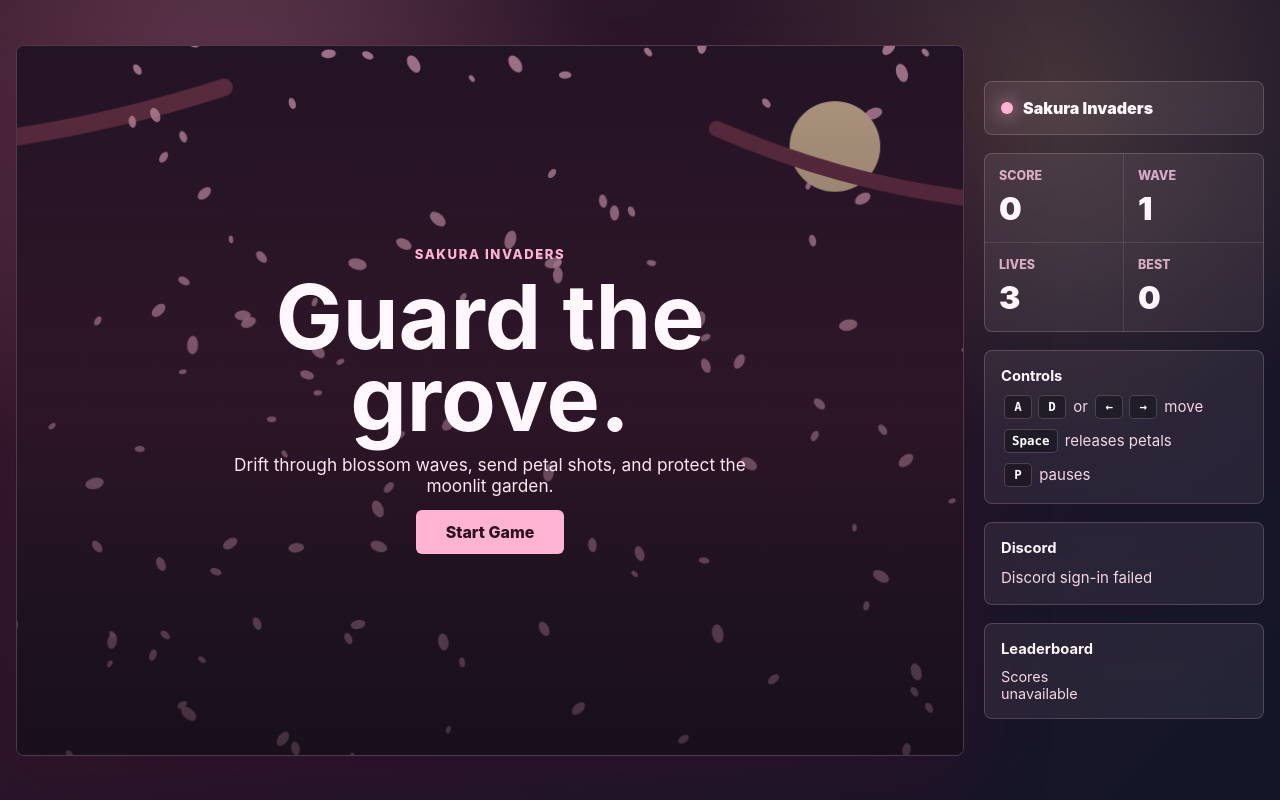
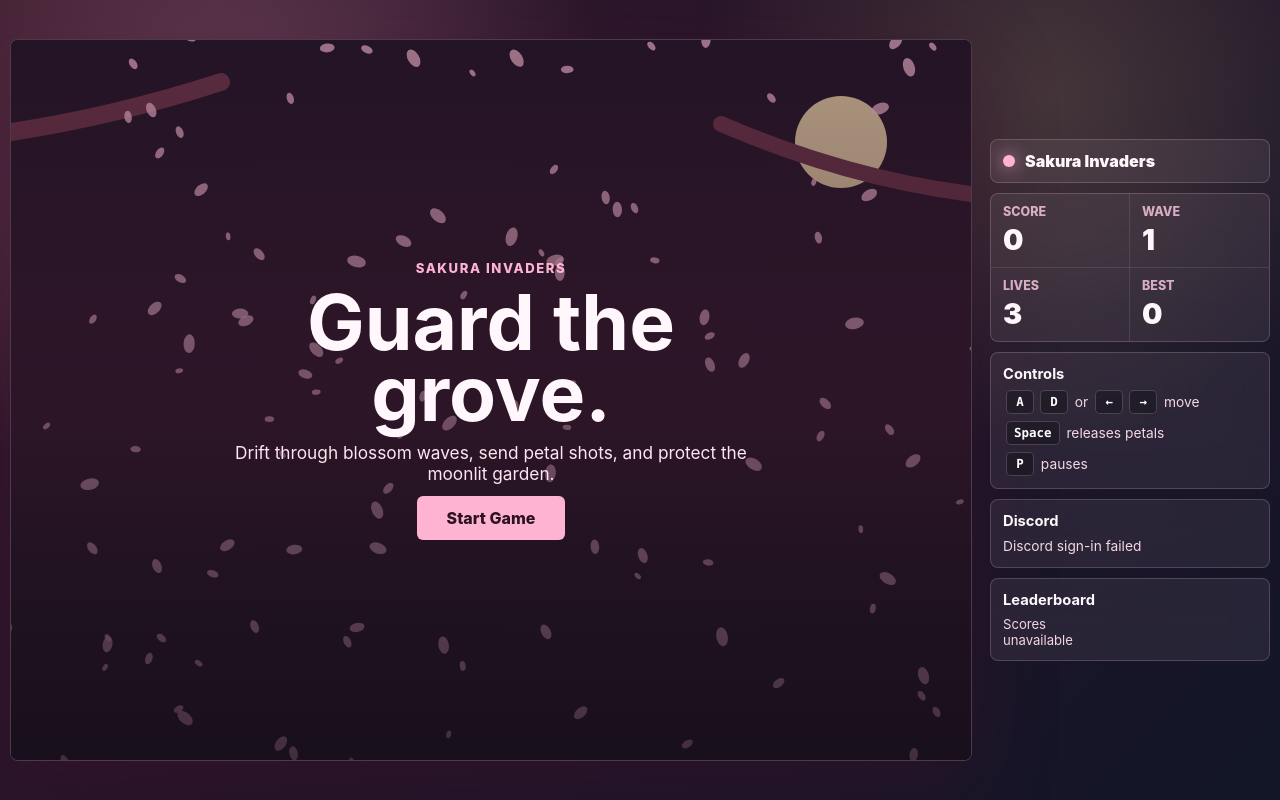
Before and after one commit to Matthewcappelli/nebulainvdersdiscord, a website with bundled scripts: page index.html in a window 1280 px wide. Built offline with nearby package versions, Linux system fonts and the light colour scheme; files whose address does not match are found by name.

Commit message:
Fit activity layout to viewport

```diff
--- a/index.html
+++ b/index.html
@@ -7,7 +7,7 @@
     <meta property="og:title" content="Sakura Invaders">
     <meta property="og:description" content="A cherry blossom arcade game made for Discord hangouts.">
     <title>Sakura Invaders</title>
-    <link rel="stylesheet" href="styles.css?v=sakura-20260528">
+    <link rel="stylesheet" href="styles.css?v=fit-20260530">
   </head>
   <body>
     <main class="shell">
@@ -72,6 +72,6 @@
       </aside>
     </main>
 
-    <script type="module" src="dist/game.js?v=leaderboard-sdk-20260528"></script>
+    <script type="module" src="dist/game.js?v=fit-20260530"></script>
   </body>
 </html>
--- a/styles.css
+++ b/styles.css
@@ -10,8 +10,9 @@
 }
 
 body {
-  min-height: 100vh;
+  height: 100vh;
   margin: 0;
+  overflow: hidden;
   background:
     radial-gradient(circle at 18% 18%, rgba(255, 179, 210, 0.26), transparent 24rem),
     radial-gradient(circle at 82% 12%, rgba(255, 220, 145, 0.16), transparent 22rem),
@@ -20,20 +21,21 @@ body {
 
 .shell {
   display: grid;
-  grid-template-columns: minmax(0, 1fr) 280px;
-  gap: 20px;
-  width: min(1280px, calc(100vw - 32px));
-  min-height: 100vh;
+  grid-template-columns: minmax(0, 1fr) clamp(220px, 24vw, 280px);
+  gap: clamp(10px, 1.5vw, 18px);
+  width: min(1280px, calc(100vw - 20px));
+  height: 100vh;
   margin: 0 auto;
-  padding: 24px 0;
+  padding: 10px 0;
   align-items: center;
 }
 
 .stage {
   position: relative;
   width: 100%;
+  max-height: calc(100vh - 20px);
   aspect-ratio: 4 / 3;
-  min-height: 360px;
+  min-height: 0;
   overflow: hidden;
   border: 1px solid rgba(255, 204, 223, 0.24);
   border-radius: 8px;
@@ -83,8 +85,8 @@ canvas {
   display: grid;
   place-content: center;
   justify-items: center;
-  gap: 14px;
-  padding: 32px;
+  gap: 12px;
+  padding: clamp(16px, 3vw, 28px);
   text-align: center;
   background: linear-gradient(rgba(43, 18, 32, 0.28), rgba(25, 13, 25, 0.76));
 }
@@ -109,7 +111,7 @@ p {
 
 h1 {
   max-width: 12ch;
-  font-size: clamp(2.4rem, 7vw, 6.4rem);
+  font-size: clamp(2rem, 6vw, 5.4rem);
   line-height: 0.92;
 }
 
@@ -139,8 +141,11 @@ button:focus-visible {
 
 .panel {
   display: grid;
-  gap: 18px;
+  gap: 10px;
   align-content: start;
+  max-height: calc(100vh - 20px);
+  min-width: 0;
+  overflow: hidden;
 }
 
 .brand,
@@ -158,8 +163,8 @@ button:focus-visible {
   display: flex;
   align-items: center;
   gap: 10px;
-  min-height: 54px;
-  padding: 0 16px;
+  min-height: 44px;
+  padding: 0 12px;
   font-weight: 900;
 }
 
@@ -179,8 +184,8 @@ button:focus-visible {
 }
 
 .stats div {
-  min-height: 86px;
-  padding: 14px;
+  min-height: 66px;
+  padding: 10px 12px;
   border-bottom: 1px solid rgba(255, 255, 255, 0.1);
 }
 
@@ -200,8 +205,8 @@ dt {
 }
 
 dd {
-  margin: 6px 0 0;
-  font-size: 2rem;
+  margin: 3px 0 0;
+  font-size: clamp(1.4rem, 3vw, 1.8rem);
   font-weight: 900;
 }
 
@@ -209,8 +214,8 @@ dd {
 .discord,
 .leaderboard {
   display: grid;
-  gap: 10px;
-  padding: 16px;
+  gap: 7px;
+  padding: 12px;
 }
 
 h2 {
@@ -220,16 +225,18 @@ h2 {
 .controls p,
 .discord p {
   color: #f5d7e4;
-  font-size: 0.94rem;
-  line-height: 1.45;
+  font-size: 0.86rem;
+  line-height: 1.35;
 }
 
 .leaderboard ol {
   display: grid;
-  gap: 8px;
+  gap: 5px;
   margin: 0;
   padding: 0;
   list-style: none;
+  max-height: min(218px, 32vh);
+  overflow: hidden;
 }
 
 .leaderboard li {
@@ -237,9 +244,9 @@ h2 {
   grid-template-columns: 22px minmax(0, 1fr) auto;
   gap: 8px;
   align-items: center;
-  min-height: 30px;
+  min-height: 24px;
   color: #f5d7e4;
-  font-size: 0.9rem;
+  font-size: 0.82rem;
 }
 
 .leaderboard .rank {
@@ -273,13 +280,25 @@ kbd {
 }
 
 @media (max-width: 900px) {
+  body {
+    overflow: auto;
+  }
+
   .shell {
     grid-template-columns: 1fr;
+    height: auto;
+    min-height: 100vh;
     align-content: start;
+  }
+
+  .stage,
+  .panel {
+    max-height: none;
   }
 
   .panel {
     grid-template-columns: 1fr 1fr;
+    overflow: visible;
   }
 
   .brand,
@@ -310,3 +329,23 @@ kbd {
     min-height: 72px;
   }
 }
+
+@media (max-height: 680px) and (min-width: 901px) {
+  .controls {
+    display: none;
+  }
+
+  .leaderboard ol {
+    max-height: 172px;
+  }
+}
+
+@media (max-height: 590px) and (min-width: 901px) {
+  .discord {
+    display: none;
+  }
+
+  .leaderboard ol {
+    max-height: 134px;
+  }
+}
```
